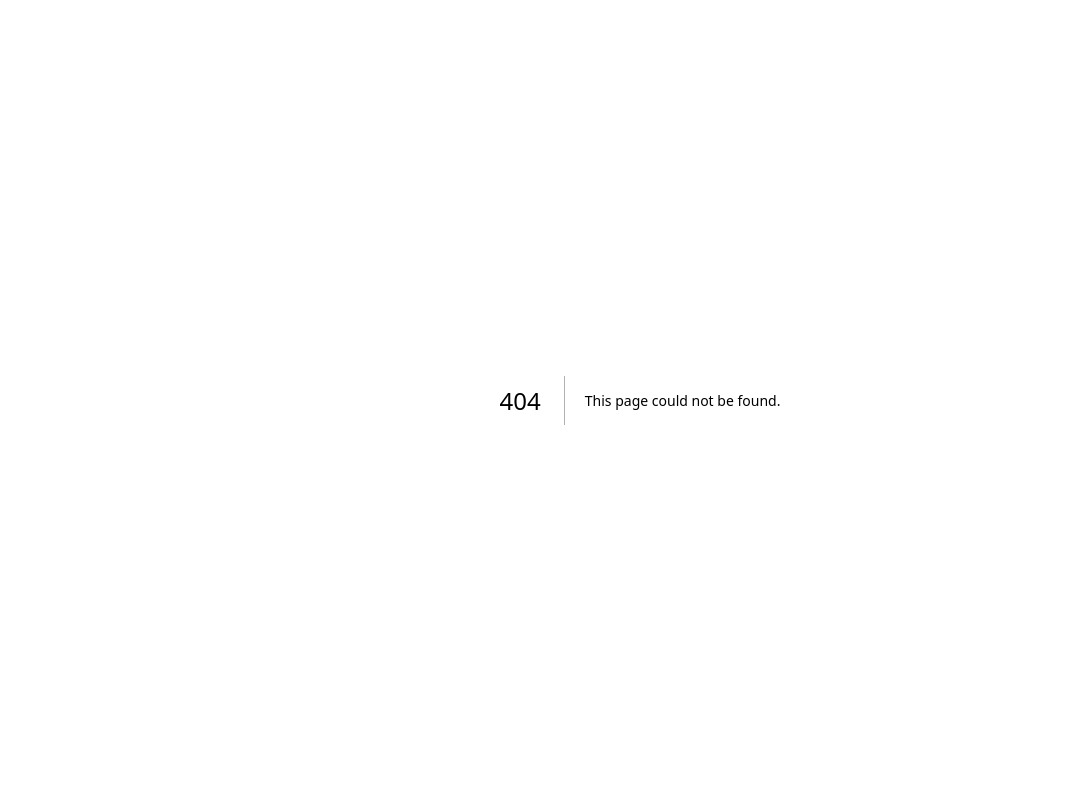
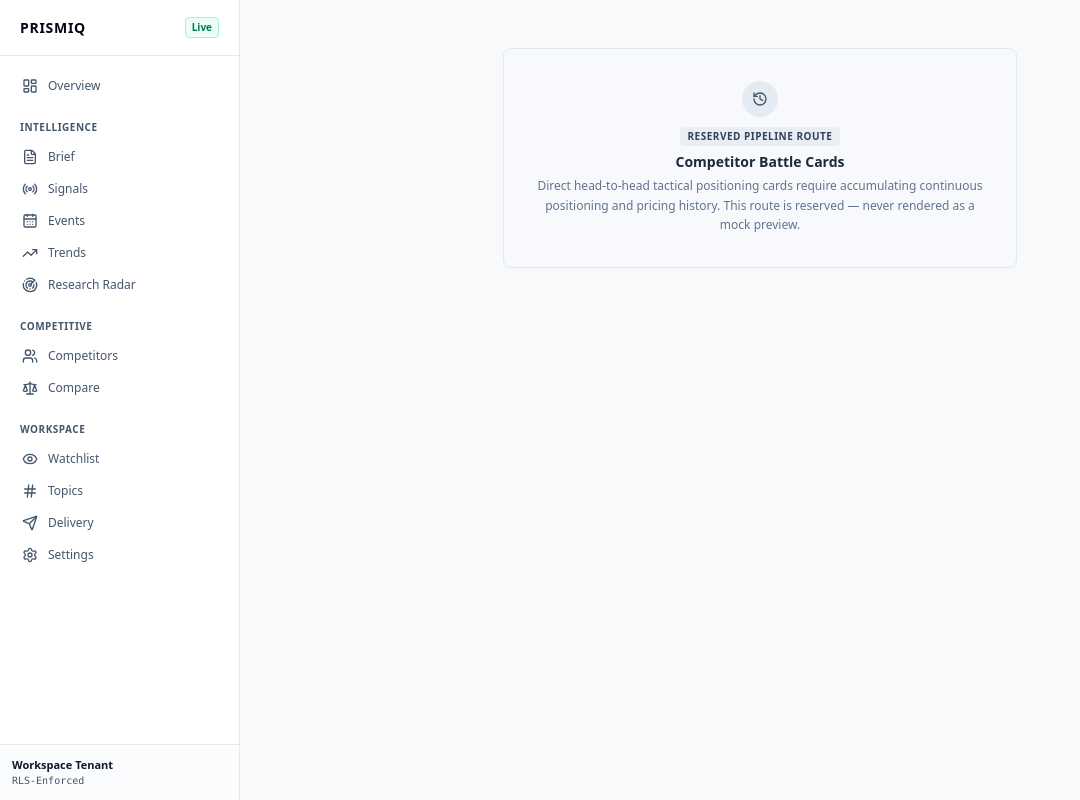
Before and after one commit to Preeti-Antil02/PrismIQ, a Next.js app in the folder frontend-v2/: page /app/battle-cards in a window 1280 px wide. Before the commit this address had no page. Shown: the whole page, without its empty margins (0-1080 px from the left). Built offline with nearby package versions, Linux system fonts and the light colour scheme.

Commit message:
feat(frontend-v2): implement reserved Competitor Battle Cards page with NotAvailableState

```diff
--- /dev/null
+++ b/frontend-v2/src/app/app/battle-cards/page.tsx
@@ -0,0 +1,16 @@
+import { AppLayout } from "@/components/layout/AppLayout";
+import { NotAvailableState } from "@/components/states";
+
+export default function BattleCardsPage() {
+  return (
+    <AppLayout>
+      <div className="max-w-4xl mx-auto px-6 py-12">
+        <NotAvailableState
+          featureName="Competitor Battle Cards"
+          reason="Direct head-to-head tactical positioning cards require accumulating continuous positioning and pricing history. This route is reserved — never rendered as a mock preview."
+          type="history"
+        />
+      </div>
+    </AppLayout>
+  );
+}
```
